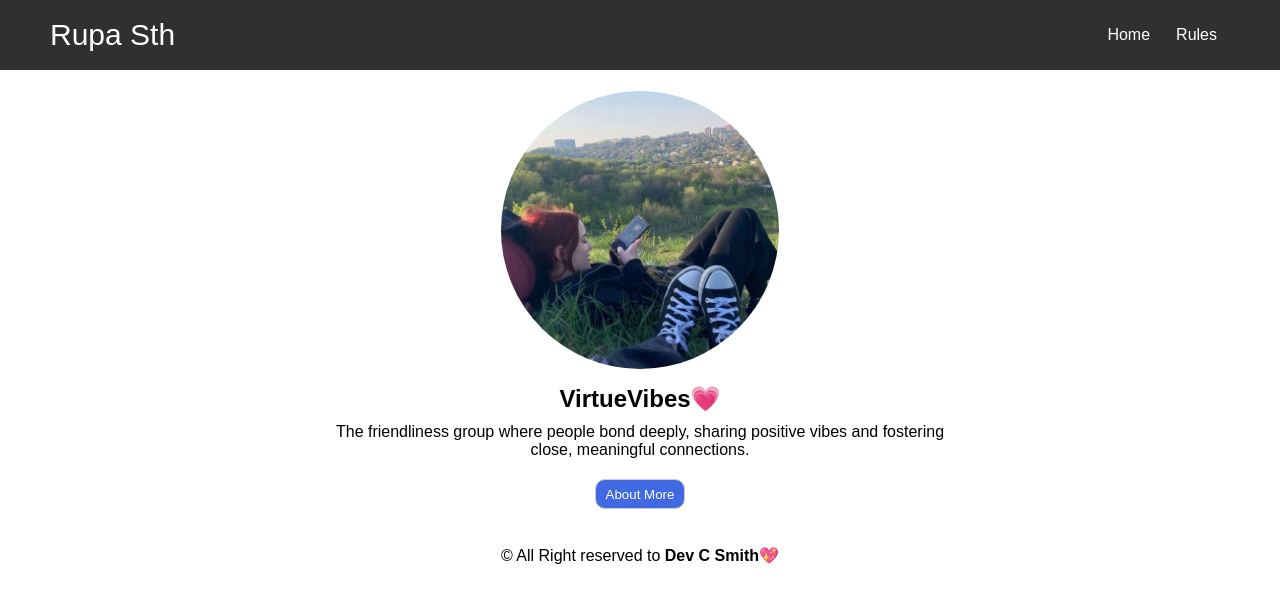
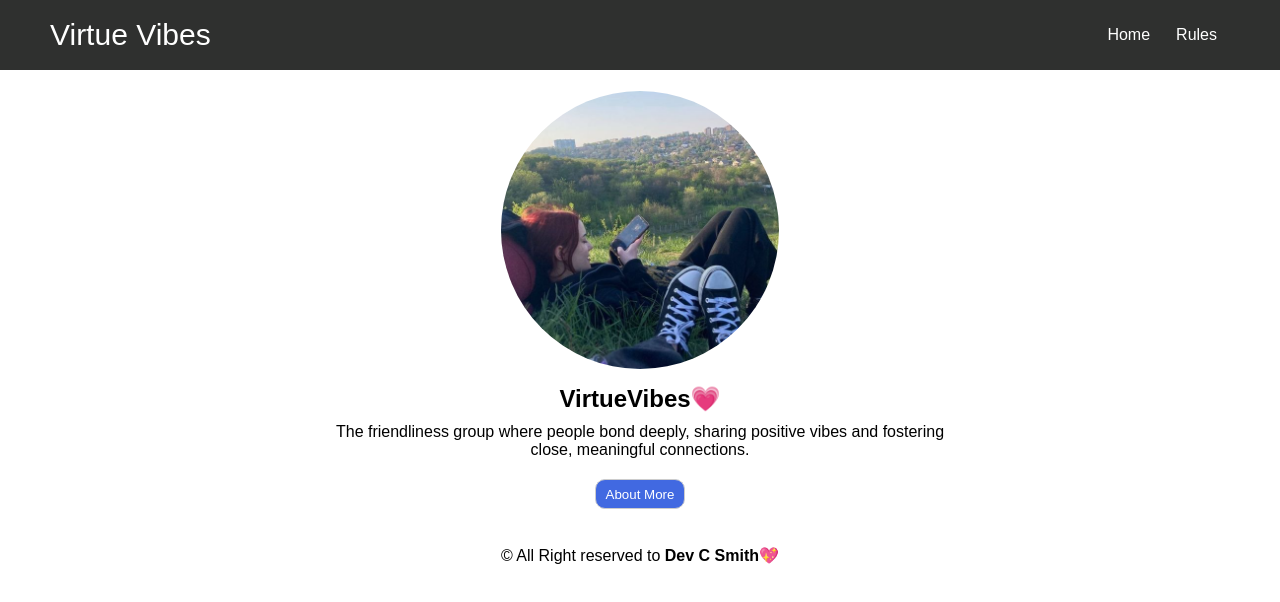
Before and after one commit to belovedbuddies/belovedbuddies.github.io, a plain HTML site: page index.html in a window 1280 px wide. Drawn offline with Linux system fonts and the light colour scheme.

Commit message:
Add files via upload

```diff
--- a/index.html
+++ b/index.html
@@ -55,7 +55,7 @@
   </head>
   <body>
     <header>
-      <div class="logo">Rupa Sth</div>
+      <div class="logo">Virtue Vibes</div>
       <input type="checkbox" id="nav_check" hidden />
       <nav>
         <ul>
```
Also changed, not shown: rules.html (+1 -1 lines).
